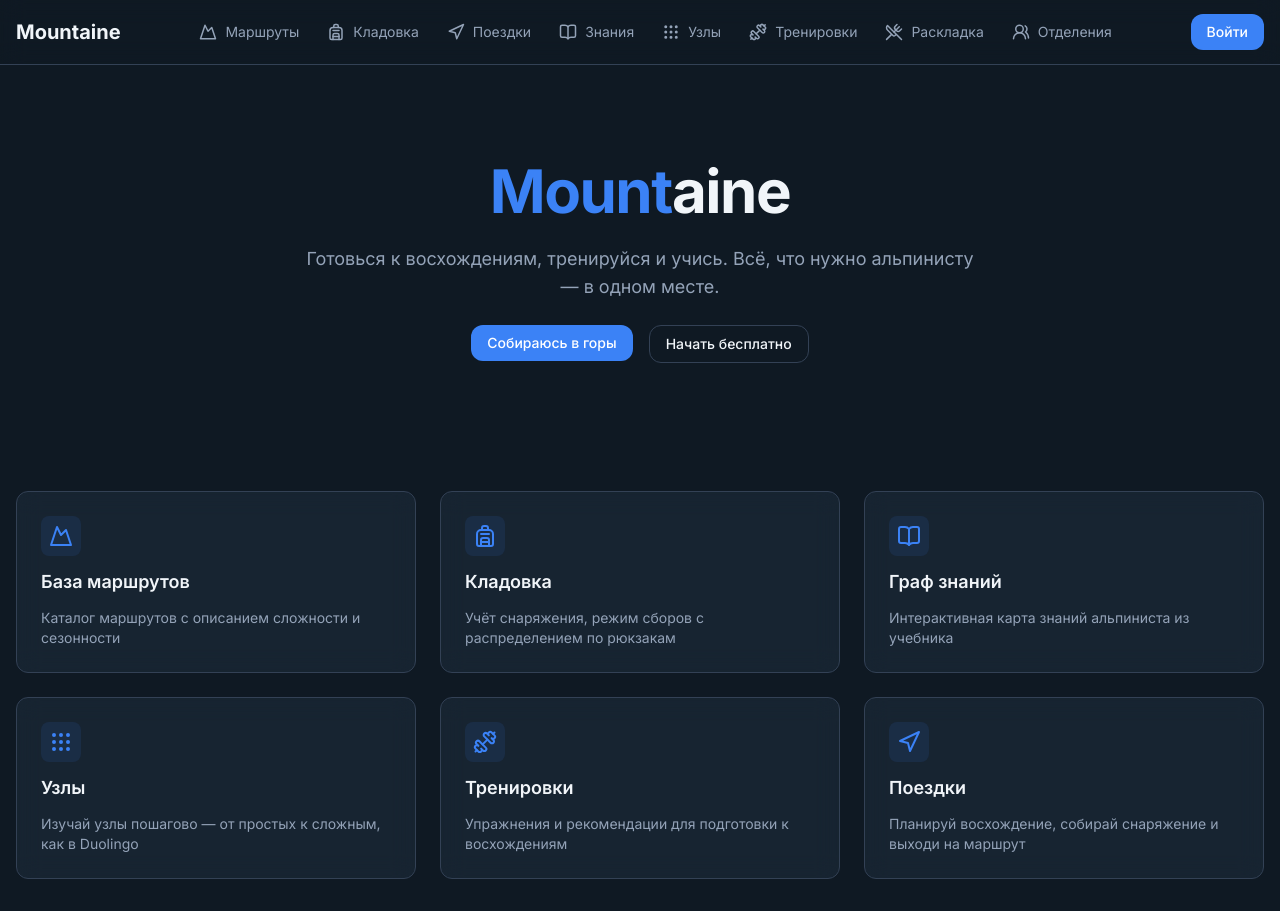
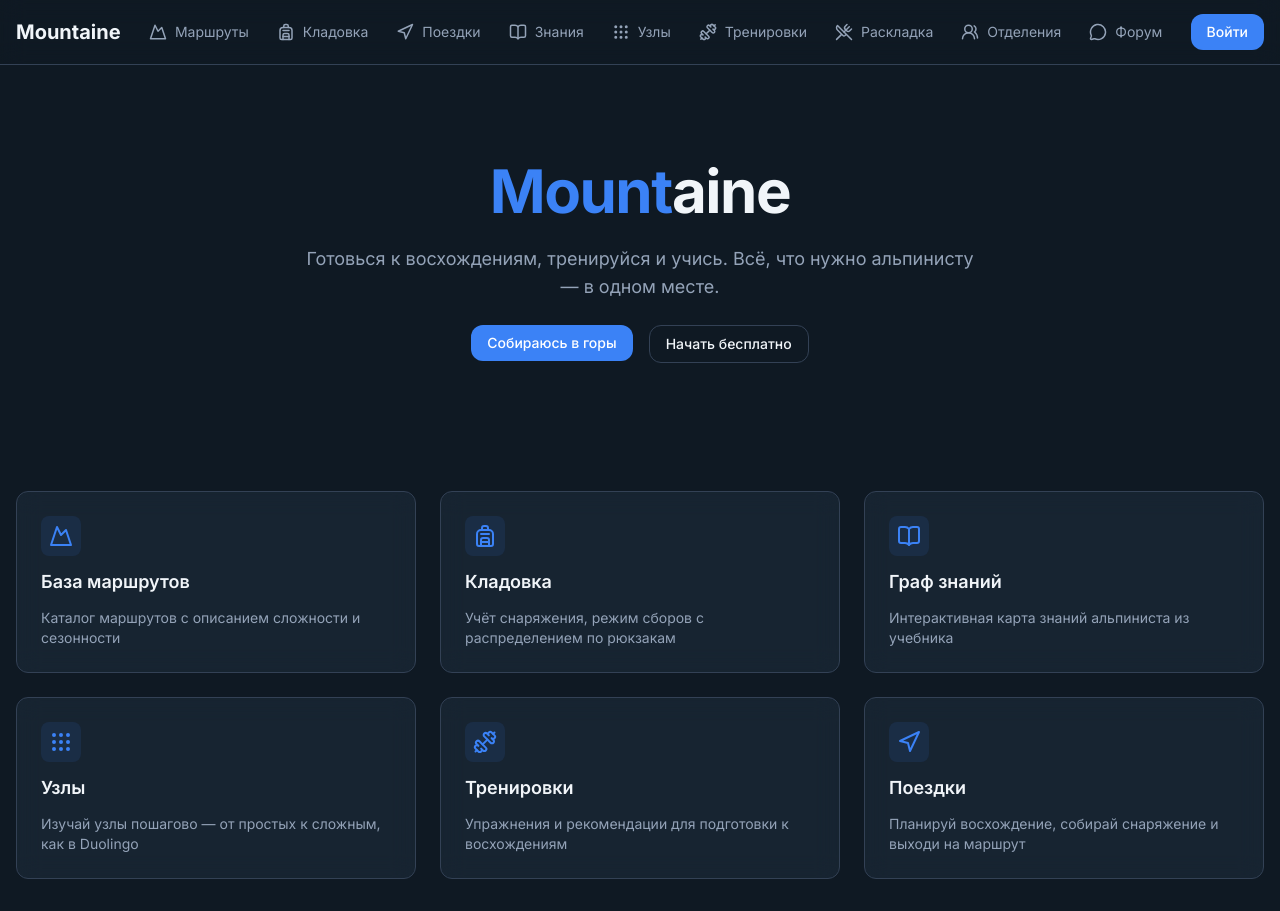
Before and after one commit to MaxVylkov/mountain, a Next.js app: page / in a window 1280 px wide. Built offline with nearby package versions, Linux system fonts and the light colour scheme; no server answers.

Commit message:
feat: add Forum link to main navigation

```diff
--- a/src/components/nav/navbar.tsx
+++ b/src/components/nav/navbar.tsx
@@ -3,7 +3,7 @@
 import { useState, useEffect } from 'react'
 import Link from 'next/link'
 import { usePathname } from 'next/navigation'
-import { Mountain, Backpack, BookOpen, Grip, Dumbbell, User, Menu, Navigation, UtensilsCrossed, UsersRound } from 'lucide-react'
+import { Mountain, Backpack, BookOpen, Grip, Dumbbell, User, Menu, Navigation, UtensilsCrossed, UsersRound, MessageCircle } from 'lucide-react'
 import { createClient } from '@/lib/supabase/client'
 import { MobileMenu } from './mobile-menu'
 import type { User as SupabaseUser } from '@supabase/supabase-js'
@@ -17,6 +17,7 @@ const navLinks = [
   { href: '/training', label: 'Тренировки', icon: Dumbbell },
   { href: '/rations', label: 'Раскладка', icon: UtensilsCrossed },
   { href: '/teams', label: 'Отделения', icon: UsersRound },
+  { href: '/forum', label: 'Форум', icon: MessageCircle },
 ]
 
 export function Navbar() {
```
